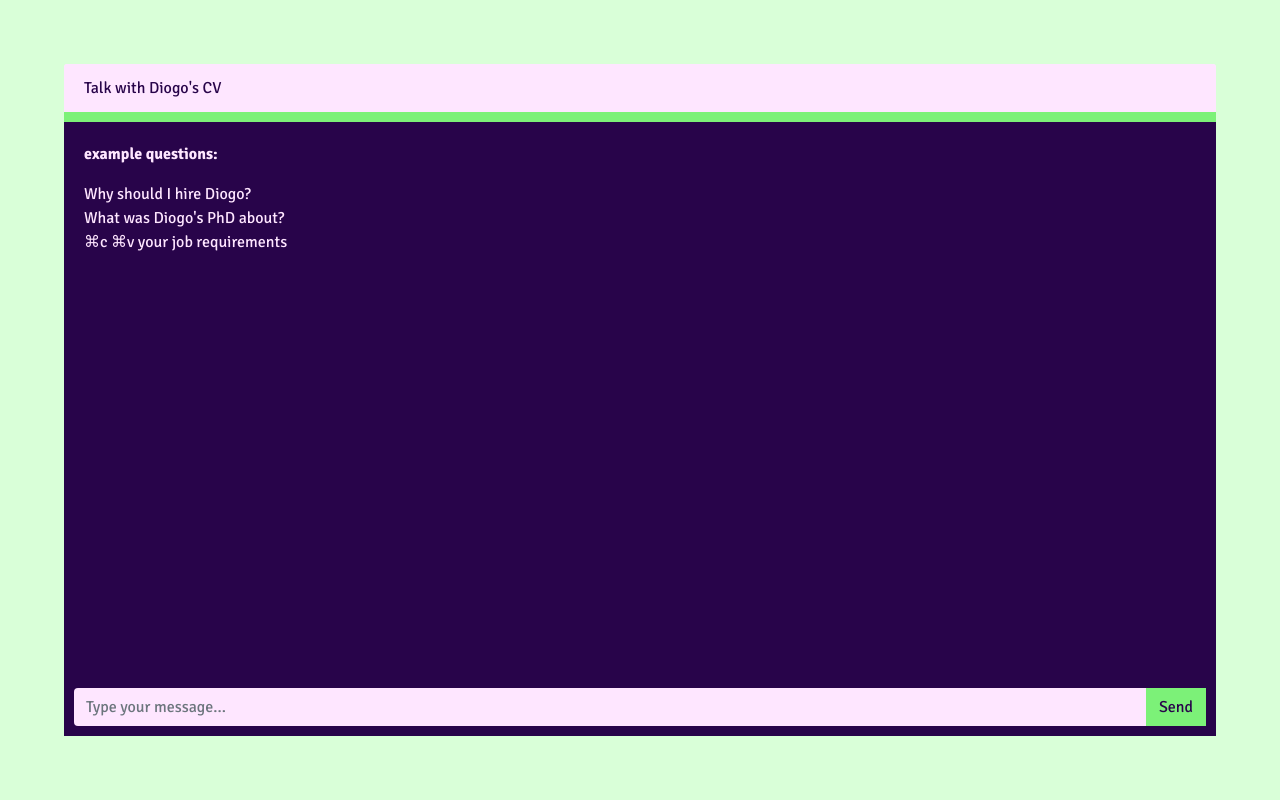
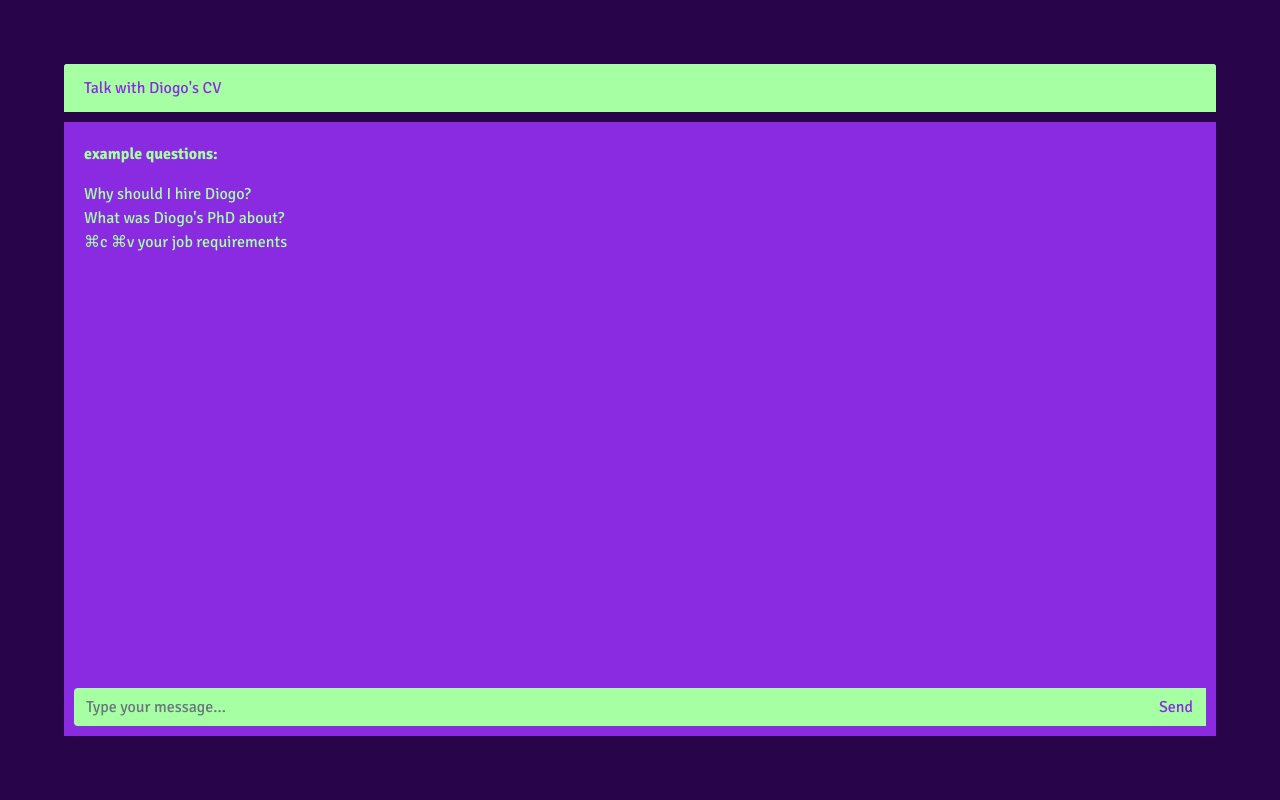
Before and after one commit to diogodebastos/cavai, a Django app: page / in a window 1280 px wide. Run offline with Django 4.2, Linux system fonts and the light colour scheme; some libraries are stand-ins or nearby versions.

Commit message:
google analytics and new color pallete

```diff
--- a/cavai/cavai/settings.py
+++ b/cavai/cavai/settings.py
@@ -24,9 +24,10 @@ BASE_DIR = Path(__file__).resolve().parent.parent
 SECRET_KEY = 'django-insecure-fdifr)azt$op$hmoktg87$^n6ve)cyg*ga^sefmu%cfp+9l7q@'
 
 # SECURITY WARNING: don't run with debug turned on in production!
-DEBUG = True
+DEBUG = False
 
-ALLOWED_HOSTS = ['.vercel.app']
+ALLOWED_HOSTS = ['.vercel.app',
+                 '127.0.0.1']
 
 
 # Application definition
--- a/cavai/templates/base.html
+++ b/cavai/templates/base.html
@@ -7,6 +7,15 @@
     <link rel="stylesheet" href="https://stackpath.bootstrapcdn.com/bootstrap/4.3.1/css/bootstrap.min.css">
     {% block styles %}{% endblock %}
   </head>
+  <!-- Google tag (gtag.js) -->
+  <script async src="https://www.googletagmanager.com/gtag/js?id=G-L58TRTVXWP"></script>
+  <script>
+    window.dataLayer = window.dataLayer || [];
+    function gtag(){dataLayer.push(arguments);}
+    gtag('js', new Date());
+
+    gtag('config', 'G-L58TRTVXWP');
+  </script>
   <body>
     {% block content %}{% endblock %}
     <script src="https://code.jquery.com/jquery-3.3.1.slim.min.js"></script>
--- a/cavai/templates/chatbot.html
+++ b/cavai/templates/chatbot.html
@@ -4,9 +4,15 @@
 <link href="https://fonts.googleapis.com/css2?family=Signika:wght@400;700&display=swap" rel="stylesheet">
 
 <style>
+    :root {
+      --chat-background-color: #8A2BE2; /*28044A | 8A2BE2*/
+      --ai-color: #A6FFA3; /*7CF178 | A6FFA3*/
+      --user-color: #FFF7F6; /*FFE8C1 | FFFF66*/
+      --background-color: #28044A;
+    }
     body, html {
       height: 100%;
-      background-color: #D9FFD8; /*f1f0f0*/
+      background-color: var(--background-color); /*f1f0f0*/
       font-family: 'Signika' ,sans-serif; /* Replace with your desired font */
     }
 
@@ -15,14 +21,14 @@
       display: flex;
       flex-direction: column;
       padding: 5%;
-      border-color: #7CF178;
+      border-color: var(--background-color);
       border-radius: 10px;
     }
     .flex-grow-1 {
       flex-grow: 1;
       height: 90%;
       /*
-      border-color: #7CF178;
+      border-color: var(--user-color);
       border-bottom: none;
       */
       border: none;
@@ -30,8 +36,8 @@
     .messages-box {
       overflow-y: auto;
       max-height: 100%;
-      background-color: #28044A;
-      color: #FEE6FF;
+      background-color: var(--chat-background-color);
+      color: var(--ai-color);
       /*
       border-radius: 10px;
       padding: 15px;
@@ -54,15 +60,15 @@
     }
 
     .sent {
-      background-color: #28044A;
+      background-color: var(--chat-background-color);
       align-self: flex-end;
-      color: #7CF178;
+      color: var(--user-color);
     }
 
     .received {
-      background-color: #28044A;
+      background-color: var(--chat-background-color);
       align-self: flex-start;
-      color: #FEE6FF;
+      color: var(--ai-color);
     }
 
     .message-form {
@@ -72,7 +78,7 @@
       left: 0;
       right: 0;
       padding: 10px;
-      background-color: #28044A;
+      background-color: var(--chat-background-color);
     }
 
     .input-group {
@@ -82,31 +88,31 @@
     .message-input {
       flex: 1;
       border: none;
-      background-color: #FEE6FF; /* Replace with your desired color */
-      color: #28044A;
+      background-color: var(--ai-color); /* Replace with your desired color */
+      color: var(--chat-background-color);
     }
 
     .message-input:focus {
-      background-color: #FEE6FF; /* Replace with your desired color */
-      color: #28044A;
+      background-color: var(--ai-color); /* Replace with your desired color */
+      color: var(--chat-background-color);
       border: none;
     }
 
     .btn-send {
       border-radius: 0;
-      background-color: #7CF178;
-      color: #28044A;
+      background-color: var(--ai-color);
+      color: var(--chat-background-color);
     }
 
     .btn-send:hover {
-      background-color: #28044A;
-      color: #FEE6FF;
+      background-color: var(--chat-background-color);
+      color: var(--ai-color);
     }
 
     .card-header {
-      background-color: #FEE6FF; /*8A2BE2*/
-      color: #28044A;
-      border-color: #7CF178;
+      background-color: var(--ai-color); /*8A2BE2*/
+      color: var(--chat-background-color);
+      border-color: var(--background-color);
       border-width: 10px;
     }
 
@@ -135,8 +141,8 @@
       display: inline-block;
       width: 15px;
       height: 15px;
-      background-color: #FEE6FF;
-      color: #28044A;
+      background-color: var(--ai-color);
+      color: var(--chat-background-color);
       margin-right: 5px;
       text-align: center;
       line-height: 15px;
@@ -154,8 +160,8 @@
       display: inline-block;
       width: 15px;
       height: 15px;
-      background-color: #7CF178;
-      color: #28044A;
+      background-color: var(--user-color);
+      color: var(--chat-background-color);
       margin-right: 5px;
       text-align: center;
       line-height: 15px;
```
